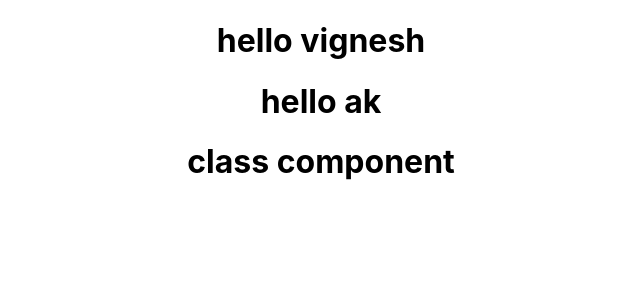
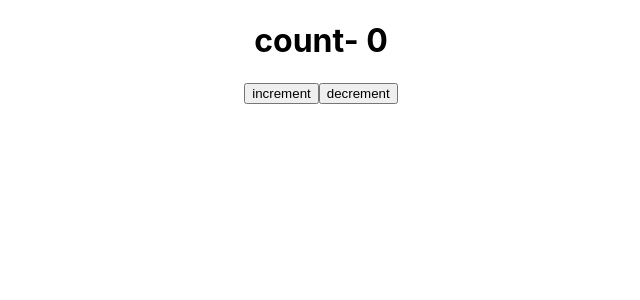
Before and after one commit to vigneshMahenthiran/react-practice, a React (Create React App) app: page / in a window 1280 px wide. Shown: the top 300 px of the page, without its empty margins (319-959 px from the left). Built offline with nearby package versions, Linux system fonts and the light colour scheme.

Commit message:
25.05.2023
worked on state, set state and properties

```diff
--- a/src/App.js
+++ b/src/App.js
@@ -2,13 +2,19 @@ import logo from './logo.svg';
 import './App.css';
 import Greet from './components/Greet'
 import Welcome from './components/Welcome'
+import Message from './components/message';
+import Counter from './components/Counter';
 
 function App() {
   return (
     <div className="App">
-      <Greet name= "vignesh"/>
+      {/* <Greet name= "vignesh">
+        <p>this is children props</p>
+      </Greet>
       <Greet name= "ak"/>
-      <Welcome/>
+      <Welcome name ="ak"/> */}
+      {/* <Message/> */}
+      <Counter/>
     </div>
   );
 }
--- /dev/null
+++ b/src/components/Counter.js
@@ -0,0 +1,38 @@
+// placing increment buttton and increasing count
+// set state
+import React ,{Component} from 'react'
+
+class Counter extends Component{
+    constructor(){
+        super()
+        this.state={
+            count :0
+        }
+    }
+
+    increment(){
+        // this.setState({
+        //     count : this.state.count + 1
+        // })
+        this.setState(prevState =>({
+            count : prevState.count + 1
+        }))
+    }
+
+    decrement(){
+        this.setState({
+            count : this.state.count -1
+        })
+    }
+    render(){
+        return(
+            <div>
+                <h1>count- {this.state.count}</h1>
+                <button onClick={()=> this.increment()}>increment</button>
+                <button onClick={()=> this.decrement()}>decrement</button>
+            </div>
+        )
+    }
+}
+
+export default Counter
--- a/src/components/Greet.js
+++ b/src/components/Greet.js
@@ -4,6 +4,7 @@ const Greet = (props)=> {
     return(
         <div>
             <h1>hello {props.name}</h1>
+            {props.children}
         </div>
     )
 }
--- a/src/components/Welcome.js
+++ b/src/components/Welcome.js
@@ -2,7 +2,7 @@ import React, {Component} from 'react'
 
 class Welcome extends Component {
     render(){
-        return <h1>class component</h1>
+        return <h1>class component  {this.props.name}</h1>
     }
 }
 
--- /dev/null
+++ b/src/components/message.js
@@ -0,0 +1,28 @@
+//working on state
+//keeping subscribe button and when button is clicked tthe message changes
+import React ,{Component} from 'react'
+
+class Message extends Component{
+    constructor(){
+        super()
+        this.state = {
+            message :'welcome visitor'
+        }
+    }
+
+    changeMessage(){
+        this.setState({
+            message:'thanks for subscribing'
+        })
+    }
+    render(){
+        return(
+            <div>
+                <h1>{this.state.message}</h1>
+                <button onClick={()=> this.changeMessage()}>subscribe</button>
+            </div>
+        )
+    }
+}
+
+export default Message
```
